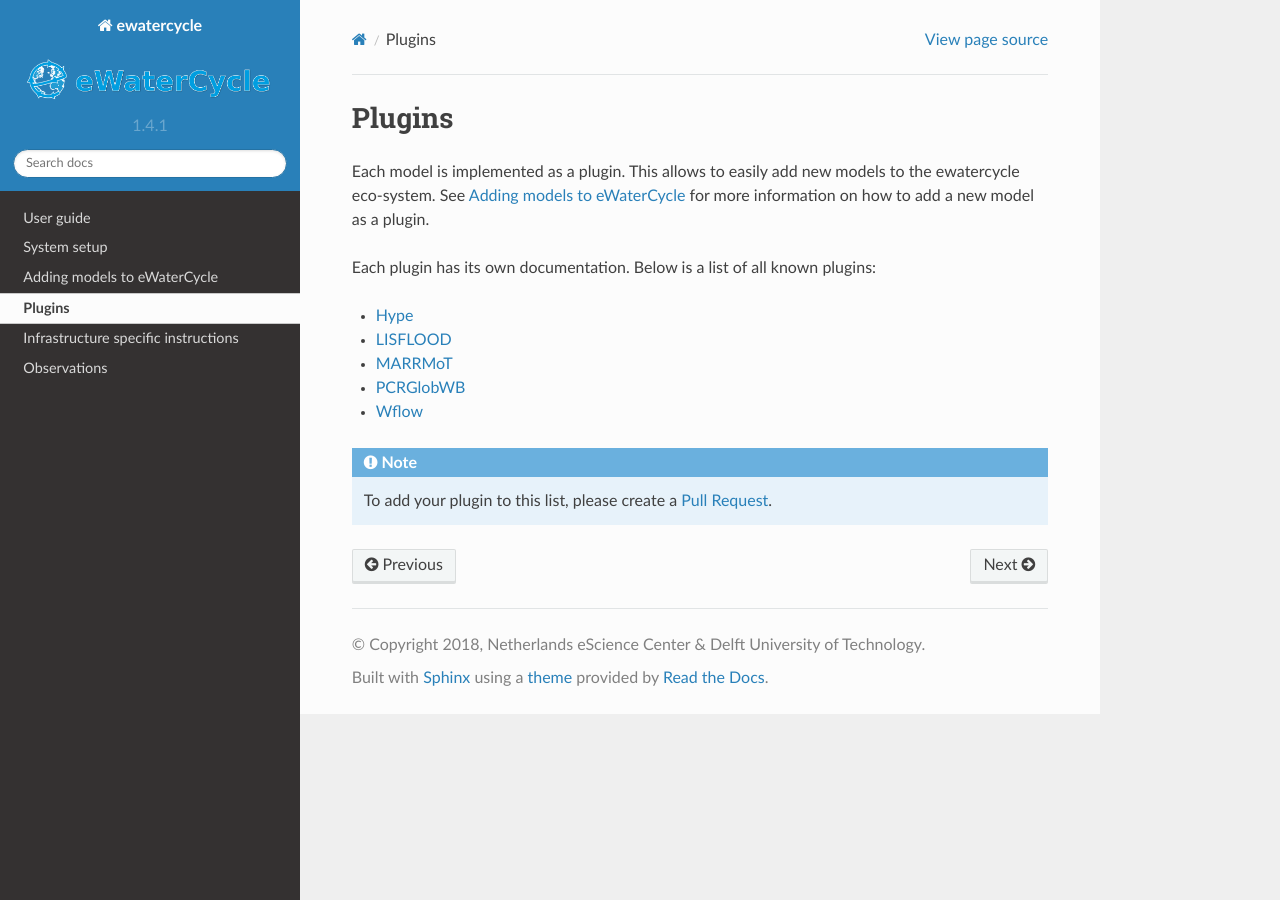
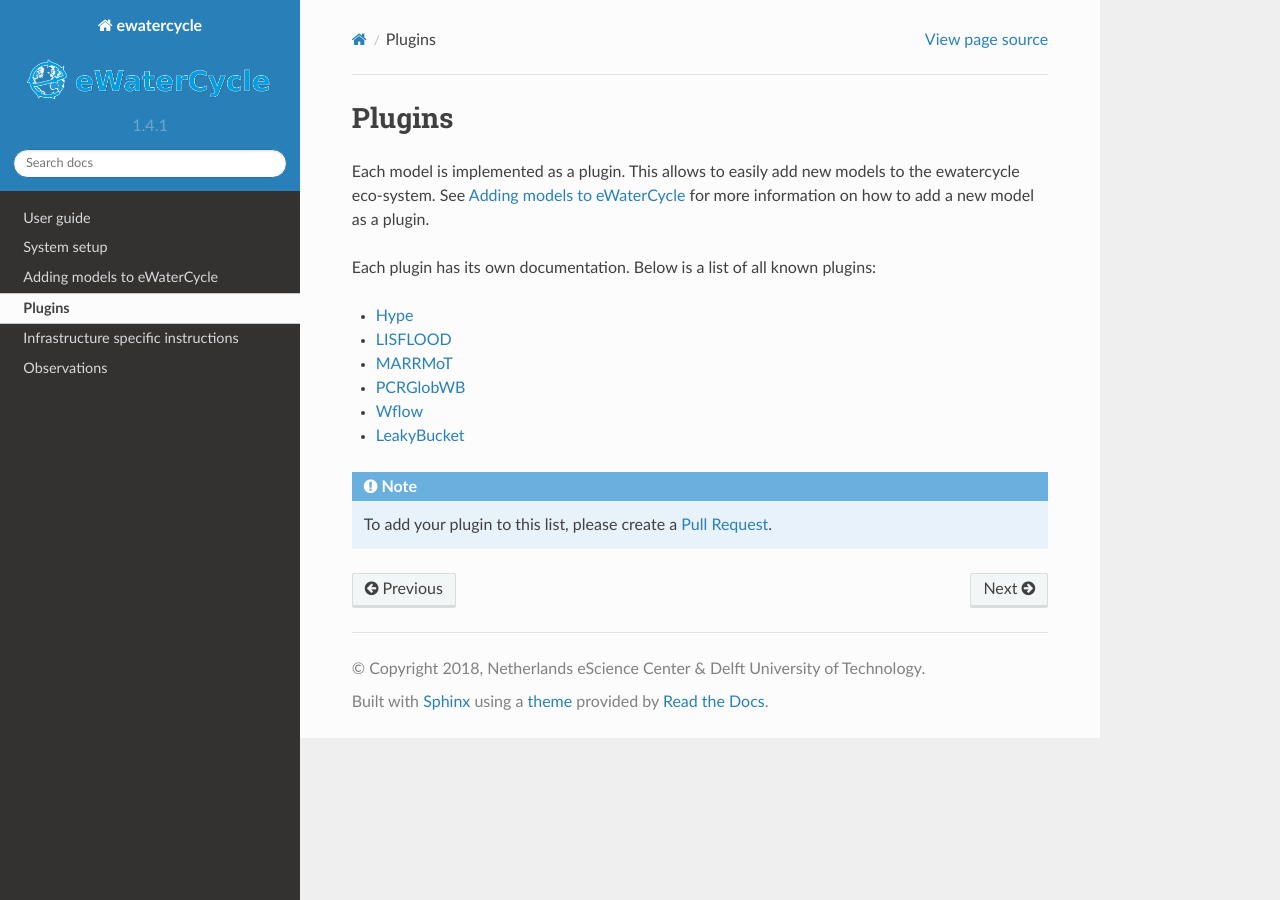
Before and after one commit to eWaterCycle/ewatercycle, a Sphinx documentation site: the page built from docs/plugins.rst, in a window 1280 px wide. Built offline with Sphinx 7.4.7 and the Read the Docs theme 2.0.0, drawn with Linux system fonts in a browser that asks for light colours; pages that are not in the unit, such as notebooks, are missing from menus.

Commit message:
Add LeakyBucket to plugins list

```diff
--- a/docs/plugins.rst
+++ b/docs/plugins.rst
@@ -13,6 +13,7 @@ Each plugin has its own documentation. Below is a list of all known plugins:
 * :doc:`MARRMoT <plugins/marrmot/index>`
 * :doc:`PCRGlobWB <plugins/pcrglobwb/index>`
 * :doc:`Wflow <plugins/wflow/index>`
+* `LeakyBucket <https://github.com/eWaterCycle/ewatercycle-leakybucket>`_
 
 .. note::
 
```
